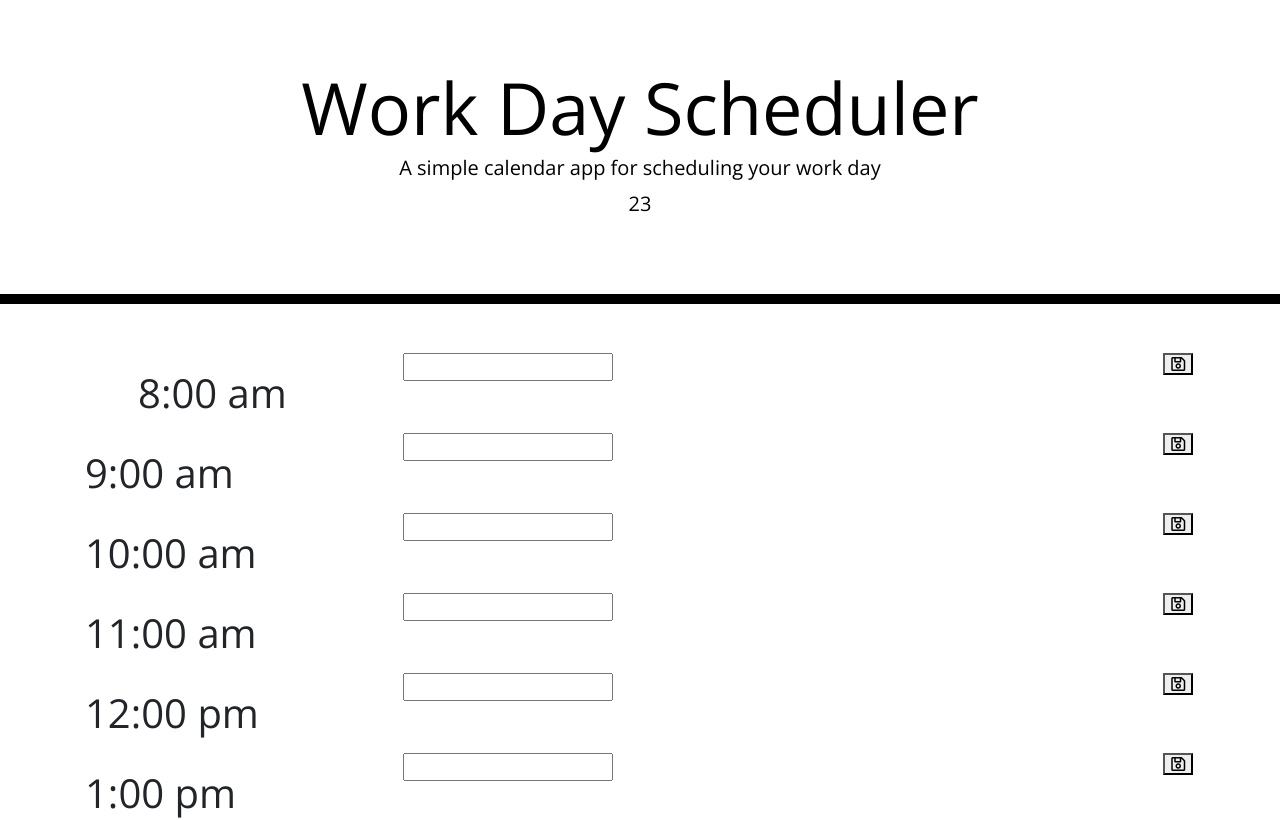
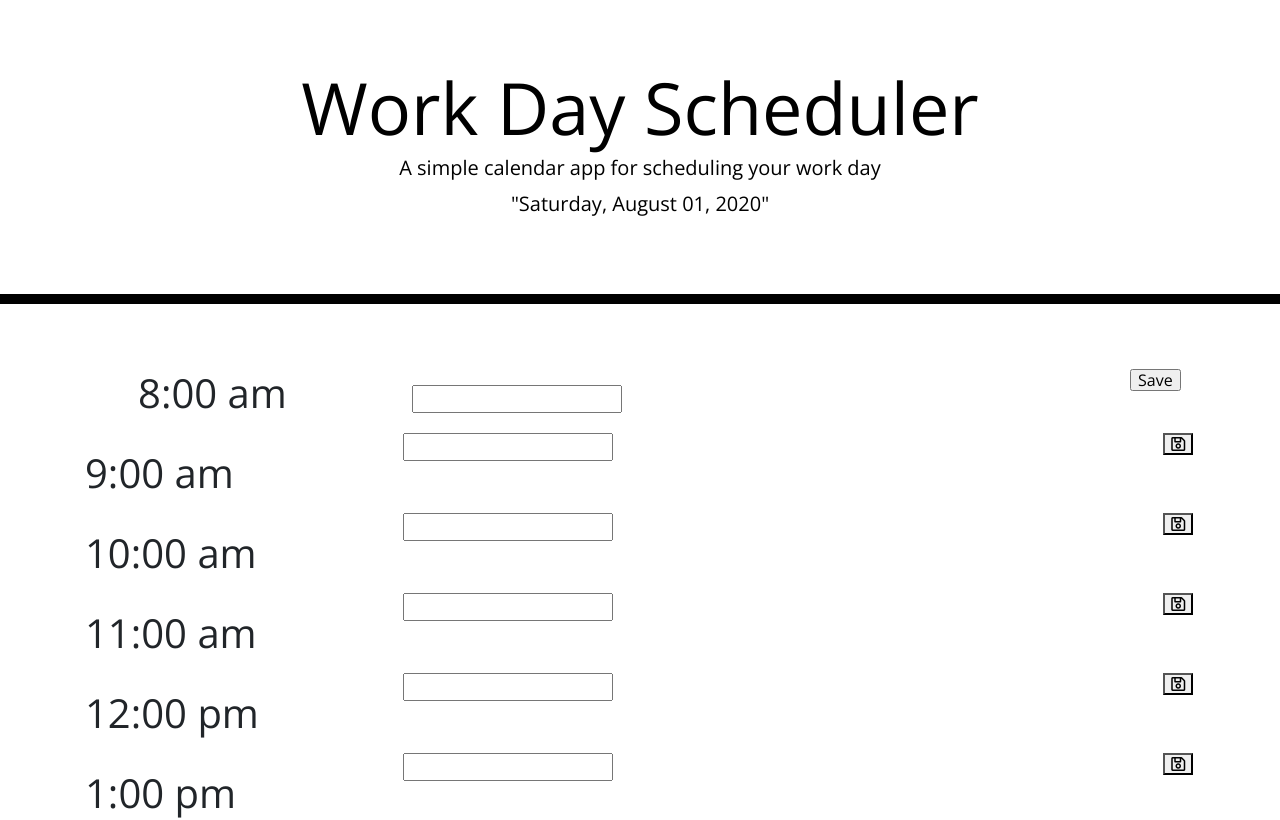
Before and after one commit to msaviola/Planner, a plain HTML site: page index.html in a window 1280 px wide. Shown: the top 820 px of the page. Drawn offline with nearby package versions, Linux system fonts and the light colour scheme.

Commit message:
add tasks functions

```diff
--- a/index.html
+++ b/index.html
@@ -27,10 +27,14 @@
         <h1>8:00 am</h1>
       </div>
       <div class="Task col-md-8">
-        <input type="text">
+        <form id="task-form">
+          <input type="text" id="task-input"><br>
+
+        </form>
       </div>
       <div class="Save col-md-1">
-        <button class="far fa-save"></button>
+        <input id="add-task" type="submit" value="Save">
+        <!-- <button id="saveBtn" class="far fa-save"></button> -->
       </div>
     </div>
 
--- a/script.js
+++ b/script.js
@@ -22,13 +22,50 @@
 
 // functions
 function displayDate() {
-    const currentDate = moment().format('H')
-    const currentDateEl = $("#currentDay");
-    currentDateEl.text(currentDate)
+    const currentDate = moment().format('dddd, MMMM DD, YYYY');
+    console.log(currentDate);
+    $("#currentDay").text(JSON.stringify(currentDate))
+    //currentDate.text(currentDate)
+  }
+
+
+
+  // $("#savBtn").on("click", function (event) {
+  //   // event.preventDefault() prevents submit button from trying to send a form.
+  //   // Using a submit button instead of a regular button allows the user to hit
+  //   // "Enter" instead of clicking the button if desired
+  //   event.preventDefault();
+  //   console.log("pressed save btn");
+
+  //   const taskToDo=$('#task').val();
+  //   window.localStorage;
+  //   //localStorage.setItem("key", "value");
+  //   //movies.push(movieName);
+  // })
+  $("#add-task").on("click", function(event) {
+    // event.preventDefault() prevents submit button from trying to send a form.
+    // Using a submit button instead of a regular button allows the user to hit
+    // "Enter" instead of clicking the button if desired
+    event.preventDefault();
+    console.log("pressed save btn");
+    //var movie = $("#movie-input").val();
+
+    var taskName=$('#task-input').val();
+    console.log(taskName);
+    localStorage.setItem("key", taskName);
+    console.log(window.localStorage);
+
+  })
+
+
+  function getSavedTasks(){
+    var saved = localStorage.getItem("key");
   }
 
 
 
   $(document).ready(function() {
     displayDate()
+    console.log(window.localStorage);
+
   })
```
